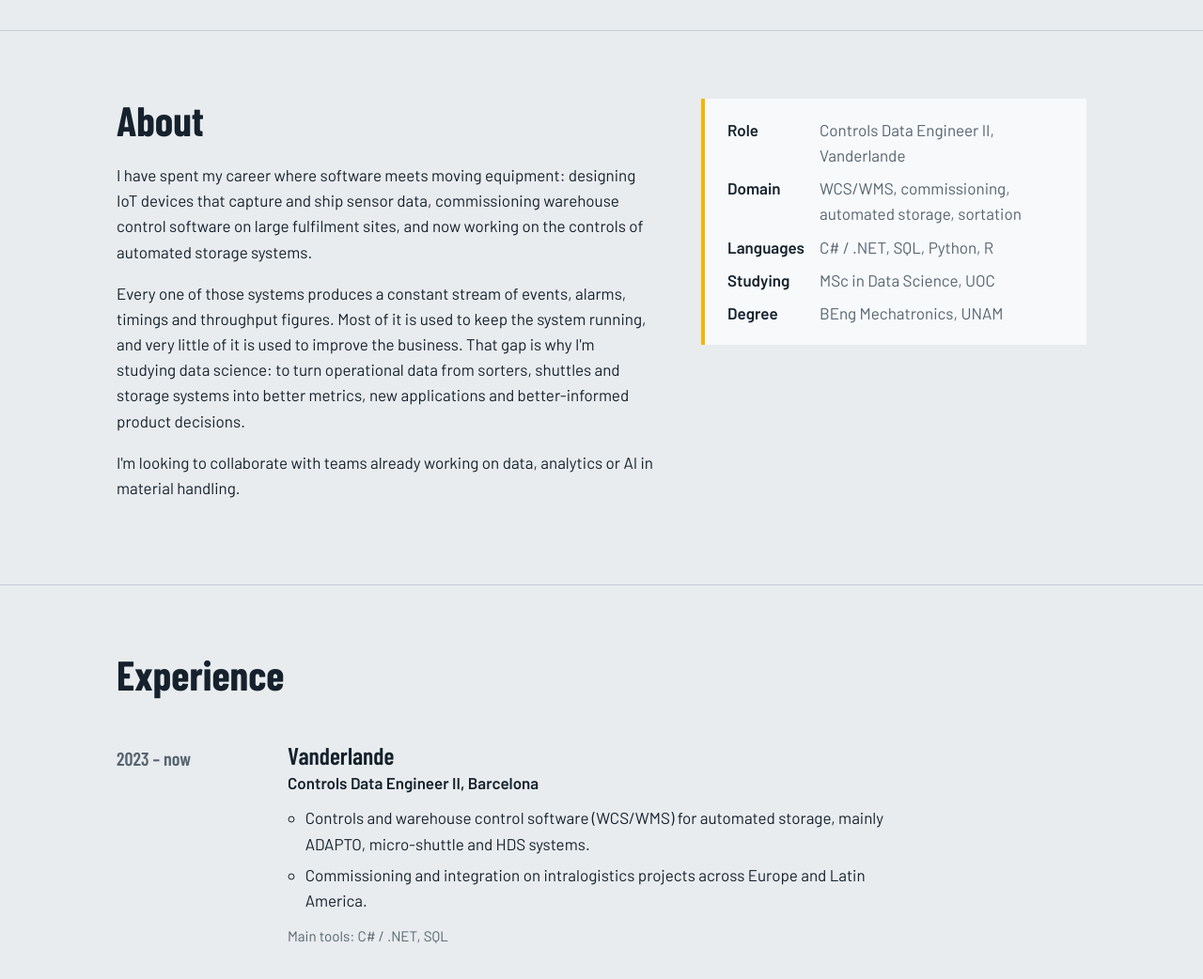
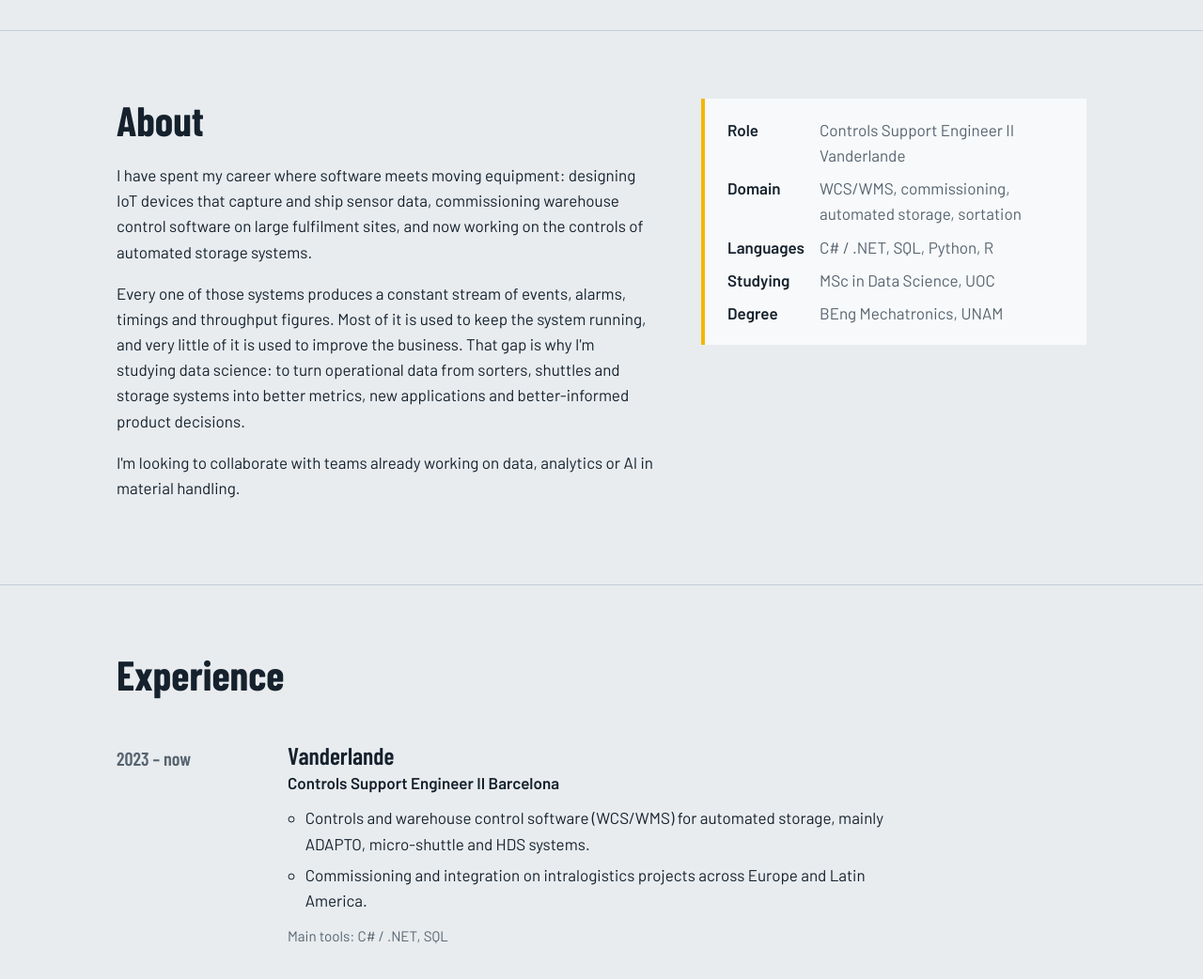
Before and after one commit to ikss-DSi/DS_Profile, a plain HTML site: page index.html in a window 1280 px wide. Shown: the part 680-1722 px from the top of the page at 94% size. Drawn offline with nearby package versions, Linux system fonts and the light colour scheme.

```diff
--- a/index.html
+++ b/index.html
@@ -232,7 +232,7 @@
       </div>
       <aside class="facts" aria-label="Key facts">
         <dl>
-          <dt>Role</dt><dd>Controls Data Engineer II, Vanderlande</dd>
+          <dt>Role</dt><dd>Controls Support Engineer II Vanderlande</dd>
           <dt>Domain</dt><dd>WCS/WMS, commissioning, automated storage, sortation</dd>
           <dt>Languages</dt><dd>C# / .NET, SQL, Python, R</dd>
           <dt>Studying</dt><dd>MSc in Data Science, UOC</dd>
@@ -250,7 +250,7 @@
           <div class="when">2023 – now</div>
           <div>
             <h3>Vanderlande</h3>
-            <p class="role">Controls Data Engineer II, Barcelona</p>
+            <p class="role">Controls Support Engineer II Barcelona</p>
             <ul>
               <li>Controls and warehouse control software (WCS/WMS) for automated storage, mainly ADAPTO, micro-shuttle and HDS systems.</li>
               <li>Commissioning and integration on intralogistics projects across Europe and Latin America.</li>
```
